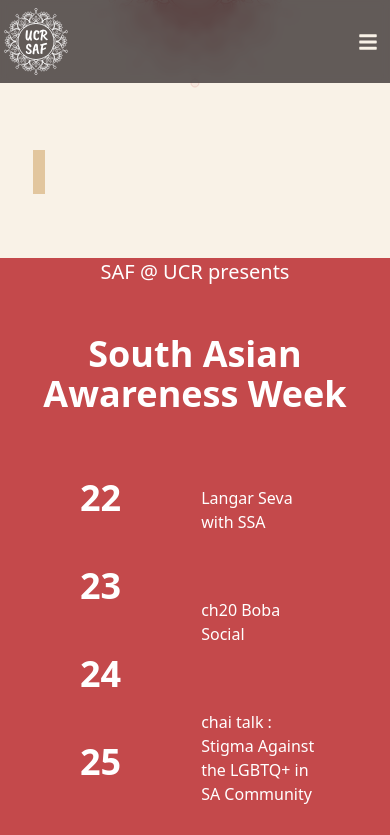
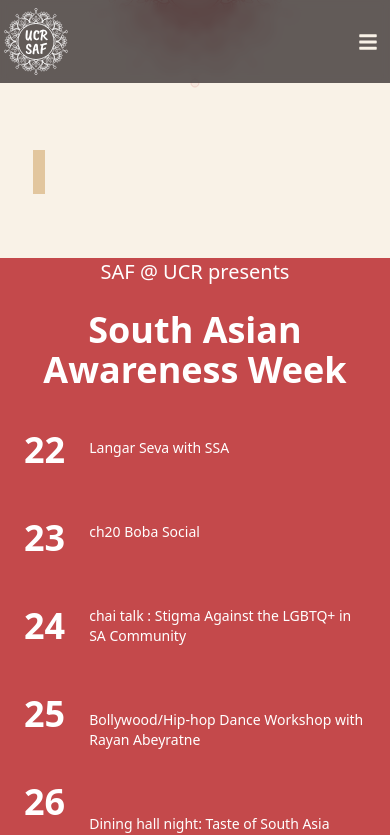
Before and after one commit to acm-ucr/saf-website, a Next.js app: page /awareness-week in a window 390 px wide. Shown: the top 835 px of the page. Built offline with nearby package versions, Linux system fonts and the light colour scheme.

Commit message:
mobile awareness week WIP

```diff
--- a/src/components/awareness-week/Week.jsx
+++ b/src/components/awareness-week/Week.jsx
@@ -1,6 +1,34 @@
 import React from "react";
 import { events } from "@/data/WeeklyEvents.js";
 
+const Week = () => {
+  return (
+    <div className="w-full bg-saf-red sm:bg-blue-200 text-white">
+      <div className="text-center text-xl">SAF @ UCR presents</div>
+      <div className="font-bold py-4 sm:py-5 text-center text-4xl">
+        South Asian Awareness Week
+      </div>
+      <div className="mr-[5%] sm:mr-[16%] flex justify-center">
+        <div alt="event-numerical-day" className="font-bold text-4xl">
+          {events.map((events, index) => (
+            <div key={index} className="px-4 sm:px-20 py-3 sm:py-3">
+              <p>{events.day}</p>
+            </div>
+          ))}
+        </div>
+        <div alt="event-title">
+          {events.map((events, index) => (
+            <div key={index} className="text-sm sm:text-base py-4 sm:py-4">
+              <p>{events.description}</p>
+            </div>
+          ))}
+        </div>
+      </div>
+    </div>
+  );
+};
+
+/* REMOVE LATER
 const Week = () => {
   return (
     <div className="w-full bg-saf-red text-white">
@@ -27,5 +55,6 @@
     </div>
   );
 };
+*/
 
 export default Week;
```
